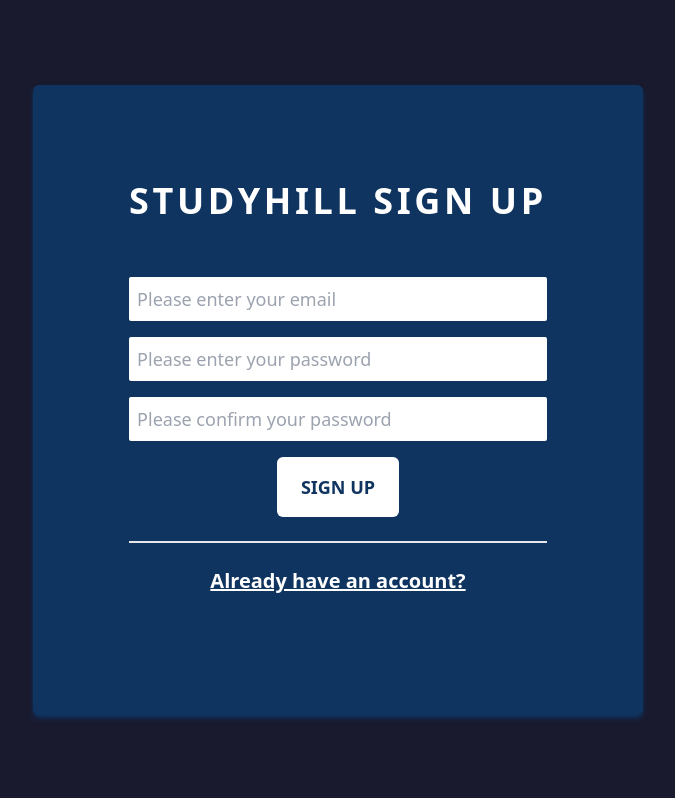
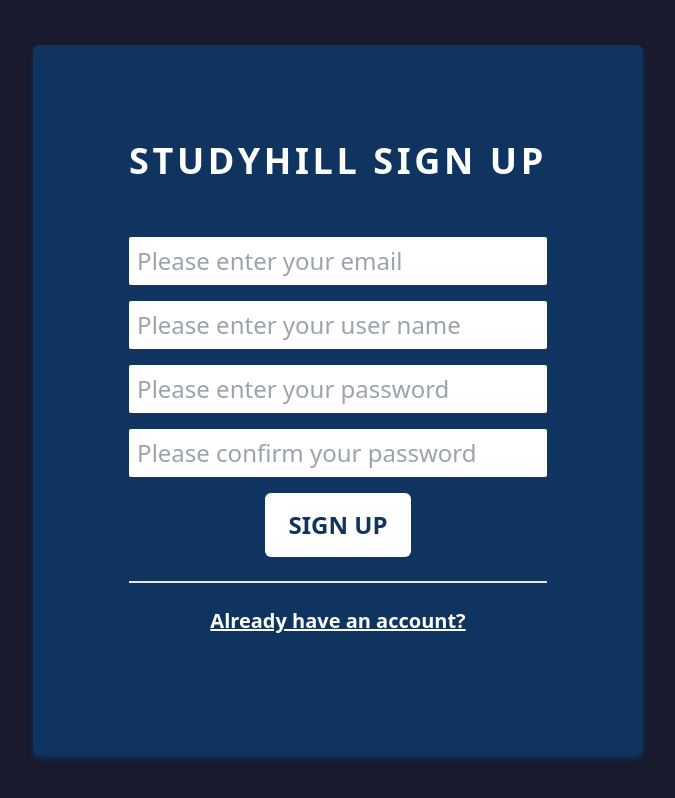
Before and after one commit to borankurut/Studyhill, a React (Create React App) app in the folder client/: page /sign-up in a window 1280 px wide. Shown: the whole page, without its empty margins (302-977 px from the left). Built offline with nearby package versions, Linux system fonts and the light colour scheme.

Commit message:
Sign up page is done

```diff
--- a/client/src/components/SignUp.js
+++ b/client/src/components/SignUp.js
@@ -1,41 +1,118 @@
-import { Link } from "react-router-dom";
+import { Link, useNavigate } from "react-router-dom";
+import { useState, useEffect } from "react";
+import axios from "axios";
 
 function SignUp() {
+  const [emailText, setEmailText] = useState("");
+  const [usernameText, setusernameText] = useState("");
+  const [passText, setPassText] = useState("");
+  const [passConfirmText, setPassConfirmText] = useState("");
+  const [isEmailTextValid, setIsEmailTextValid] = useState(false);
+
+  // user object to send to backend.
+  var user = {
+    username: usernameText,
+    email: emailText,
+    password: passText,
+  };
+
+  // Each change on emailText check that whether email is valid or not. And sets isEmailTextValid.
+  useEffect(() => {
+    if (
+      String(emailText)
+        .toLowerCase()
+        .match(
+          /^(([^<>()[\]\\.,;:\s@"]+(\.[^<>()[\]\\.,;:\s@"]+)*)|(".+"))@((\[[0-9]{1,3}\.[0-9]{1,3}\.[0-9]{1,3}\.[0-9]{1,3}\])|(([a-zA-Z\-0-9]+\.)+[a-zA-Z]{2,}))$/
+        )
+    )
+      setIsEmailTextValid(true);
+    else setIsEmailTextValid(false);
+  }, [emailText]);
+
+  const navigate = useNavigate();
+  const handleSignUp = (e) => {
+    e.preventDefault();
+
+    // If email is not valid, then alert user and quit the function
+    if (!isEmailTextValid) {
+      alert("Invalid Email!");
+      return;
+    }
+
+    if (passText !== passConfirmText) {
+      alert("Passwords are not matching!");
+      return;
+    }
+
+    // Post user and navigate to login page.
+    axios
+      .post("/signup", user) // post user to backend
+      .then((res) => {
+        // Navigate to login page
+        navigate("/login");
+      })
+      // If there is an error occour during communication
+      // Print it to console.
+      .catch((err) => console.log(err));
+  };
+
   return (
     <div className="container mx-auto h-screen w-screen flex flex-col items-center justify-center">
       <div className="text-center bg-navbar-dark p-16 md:p-24 shadow-md shadow-navbar-dark rounded-md">
         <h1 className="font-sans font-semibold text-xl md:text-2xl lg:text-3xl xl:text-4xl tracking-widest mb-8">
           STUDYHILL SIGN UP
         </h1>
-        <form
-          action="/profile-user"
-          method="GET"
-          className="flex flex-col items-center justify-center gap-4 w-full py-6 border-b-2"
-        >
+        <form className="flex flex-col items-center justify-center gap-4 w-full py-6 border-b-2">
           <input
             name="email"
             type="email"
             required
             placeholder="Please enter your email"
-            className="text-black w-full p-2 outline-navbar-dark text-xs md:text-sm lg:text-base xl:text-lg rounded-sm"
+            className="text-black w-full p-2 outline-navbar-dark text-base md:text-lg lg:text-xl xl:text-2xl rounded-sm"
+            onChange={(e) => {
+              setEmailText(e.target.value);
+            }}
+          />
+          <input
+            name="username"
+            type="text"
+            required
+            placeholder="Please enter your user name"
+            className="text-black w-full p-2 outline-navbar-dark text-base md:text-lg lg:text-xl xl:text-2xl rounded-sm"
+            onChange={(e) => {
+              setusernameText(e.target.value);
+            }}
           />
           <input
             name="password"
             type="password"
             required
             placeholder="Please enter your password"
-            className="text-black w-full p-2 outline-navbar-dark text-xs md:text-sm lg:text-base xl:text-lg rounded-sm"
+            className="text-black w-full p-2 outline-navbar-dark text-base md:text-lg lg:text-xl xl:text-2xl rounded-sm"
+            onChange={(e) => {
+              setPassText(e.target.value);
+            }}
           />
           <input
-            name="password"
+            name="password-confirm"
             type="password"
             required
             placeholder="Please confirm your password"
-            className="text-black w-full p-2 outline-navbar-dark text-xs md:text-sm lg:text-base xl:text-lg rounded-sm"
+            className="text-black w-full p-2 outline-navbar-dark text-base md:text-lg lg:text-xl xl:text-2xl rounded-sm"
+            onChange={(e) => {
+              setPassConfirmText(e.target.value);
+            }}
           />
           <button
             type="submit"
-            className="text-navbar-dark bg-white py-4 px-6 font-bold text-xs md:text-sm lg:text-base xl:text-lg rounded-md hover:bg-slate-200 transition duration-150 ease-in"
+            className="text-navbar-dark bg-white py-4 px-6 font-bold text-base md:text-lg lg:text-xl xl:text-2xl rounded-md hover:bg-slate-200 transition duration-150 ease-in"
+            onClick={handleSignUp}
+            disabled={
+              emailText === "" ||
+              usernameText === "" ||
+              passText === "" ||
+              passConfirmText === ""
+            }
           >
             SIGN UP
           </button>
--- a/client/src/components/UserProfilePage.js
+++ b/client/src/components/UserProfilePage.js
@@ -174,15 +174,9 @@
             Start <span className="text-red-500">study</span>
           </NavLink>
           <div className="border border-white rounded-lg px-6 py-4 flex flex-col items-center justify-center">
-            <h3 className="text-sm md:text-base lg:text-lg xl:text-xl font-extrabold flex items-center justify-center gap-2">
-              <button className="border-2 border-white rounded-md px-2 py-0  hover:text-slate-300 hover:border-slate-300 transition duration-150 ease-in">
-                -
-              </button>
-              Tasks{" "}
-              <button className="border-2 border-white rounded-md px-2 py-0 hover:text-slate-300 hover:border-slate-300 transition duration-150 ease-in">
-                +
-              </button>
-            </h3>
+            <button className="text-sm md:text-base lg:text-lg xl:text-xl font-extrabold flex items-center justify-center gap-2">
+              Tasks
+            </button>
             <hr className="my-6" />
             <ul className="list-disc">
               {tasks.map((task, i) => (
```
Also changed, not shown: 1 other file (tests, documents, lock files or other folders).
